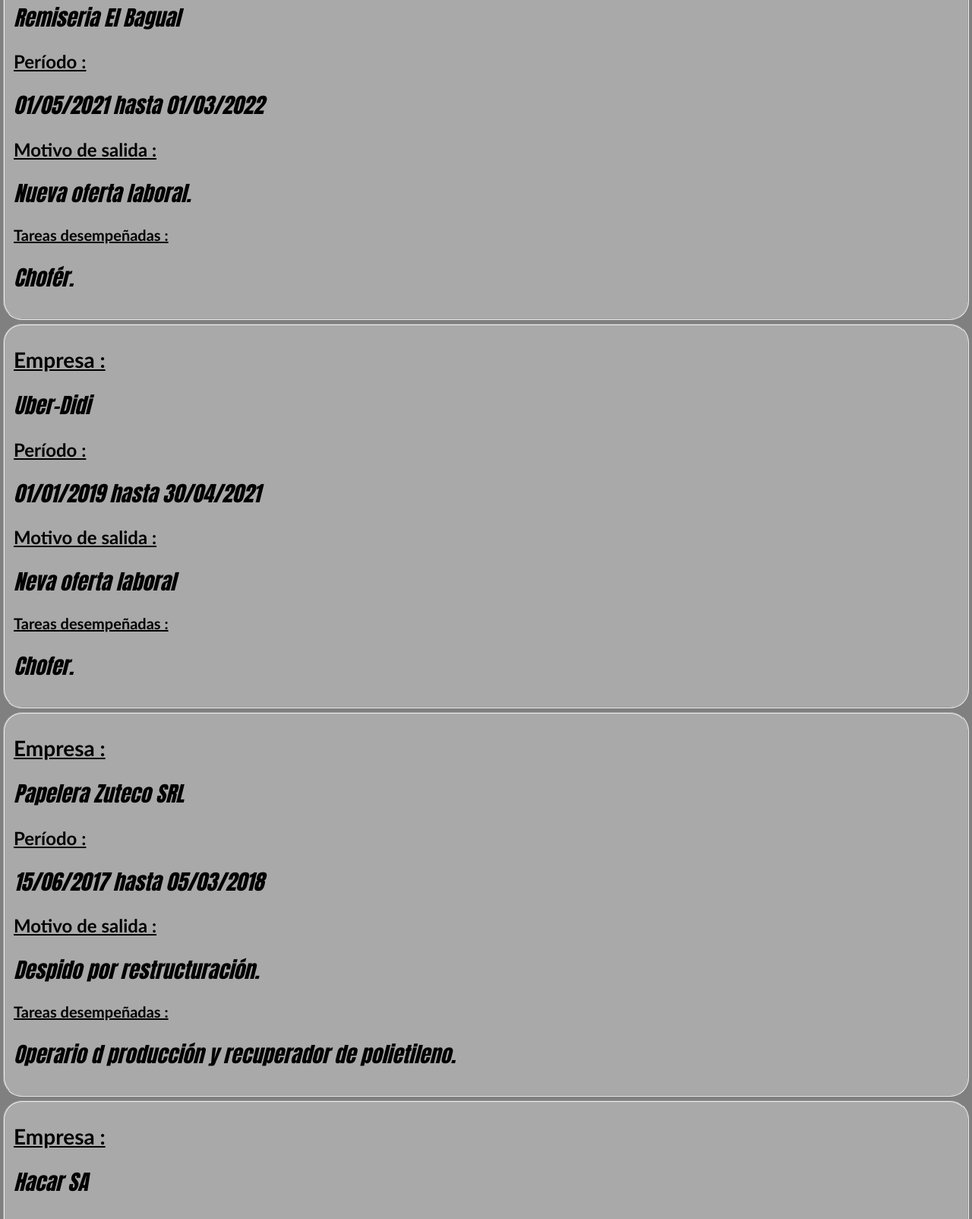
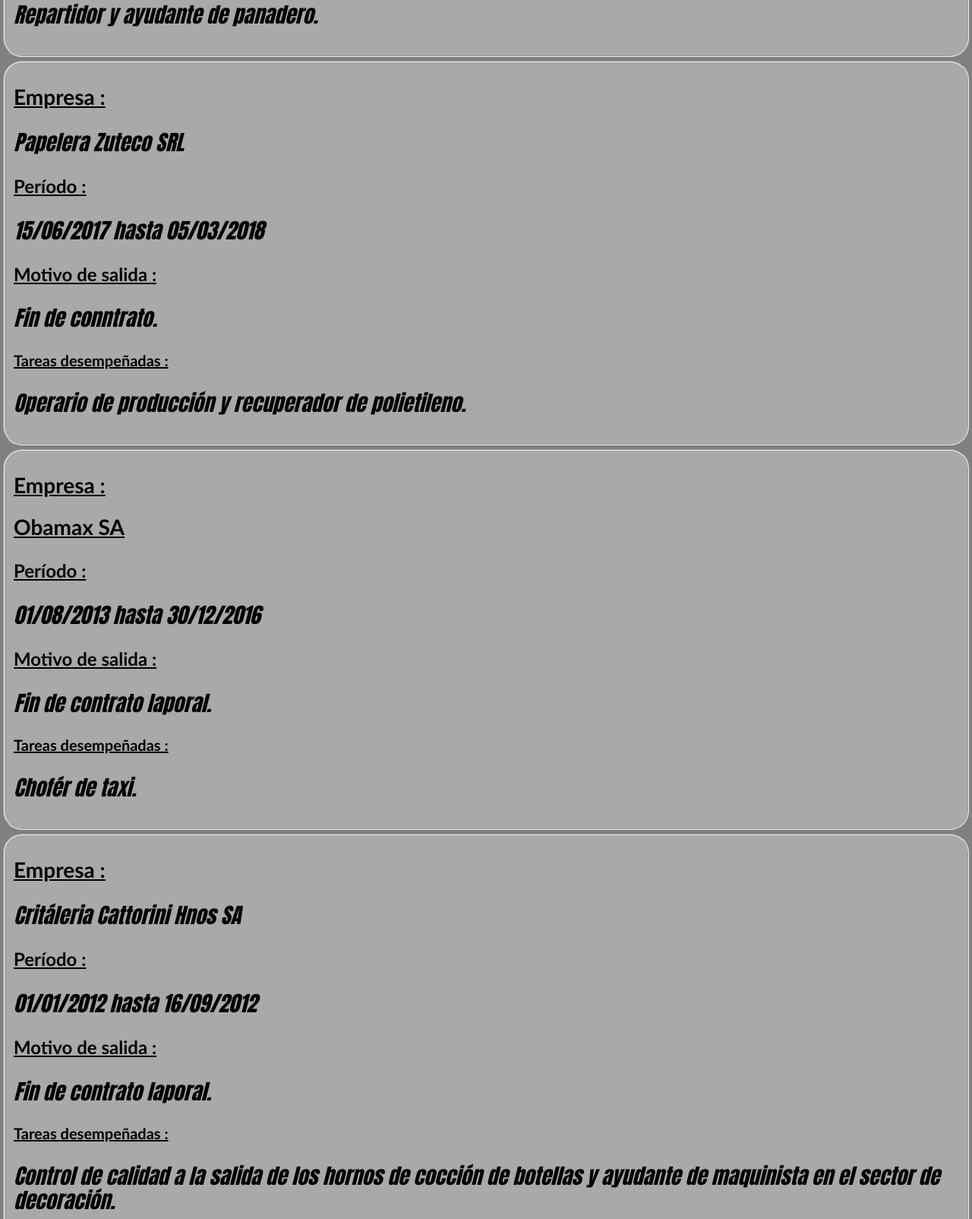
Before and after one commit to czuy1/mi-CV, a plain HTML site: page experiencia.html in a window 1280 px wide. Shown: the part 1196-2800 px from the top of the page at 76% size. Drawn offline with nearby package versions, Linux system fonts and the light colour scheme.

Commit message:
Update experiencia.html

```diff
--- a/experiencia.html
+++ b/experiencia.html
@@ -11,6 +11,12 @@
     <div class="contenedor">
 
         <h1>Experiencia Laboral:</h1>
+
+           <fieldset>
+
+            <h3>Período : </h3><p>Estudiando actualmente</p>
+        </fieldset>
+
 
         <fieldset>
             <h2>Empresa : </h2><p>Correo Ocasa</p>
@@ -27,33 +33,12 @@
         </fieldset>
 
         <fieldset>
-            <h2>Empresa : </h2><p>Remiseria El Bagual</p>
-            <h3>Período : </h3><p>01/05/2021 hasta 01/03/2022</p>
-            <h3>Motivo de salida : </h3><p>Nueva  oferta laboral.</p>
-            <h4>Tareas desempeñadas : </h4><p>Chofér.</p>
+        <h2>Empresa : </h2><p>Papelera Zuteco SRL</p>
+        <h3>Período : </h3><p>15/06/2017 hasta 05/03/2018</p>
+        <h3>Motivo de salida : </h3><p>Fin de conntrato.</p>
+        <h4>Tareas desempeñadas : </h4><p>Operario de producción y recuperador de polietileno.</p>
         </fieldset>
 
-        <fieldset>
-            <h2>Empresa : </h2><p>Uber-Didi</p>
-            <h3>Período : </h3><p>01/01/2019 hasta 30/04/2021</p>
-            <h3>Motivo de salida : </h3><p>Neva oferta laboral</p>
-            <h4>Tareas desempeñadas : </h4><p>Chofer.</p>
-        </fieldset>
-
-        <fieldset>
-        <h2>Empresa : </h2><p>Papelera Zuteco SRL</p>
-        <h3>Período : </h3><p>15/06/2017 hasta 05/03/2018</p>
-        <h3>Motivo de salida : </h3><p>Despido por restructuración.</p>
-        <h4>Tareas desempeñadas : </h4><p>Operario d producción y recuperador de polietileno.</p>
-        </fieldset>
-
-        <fieldset>
-
-        <h2>Empresa : </h2><p>Hacar SA</p>
-        <h3>Período : </h3><p>01/01/2107 hasta 27/02/2017</p>
-        <h3>Motivo de salida : </h3><p>Fin de contrato laboral.</p>
-        <h4>Tareas desempeñadas : </h4><p>Chofér de taxi.</p>
-        </fieldset>
 
         <fieldset>
         <h2>Empresa :<h2 <p>Obamax SA</p></h2>
```
